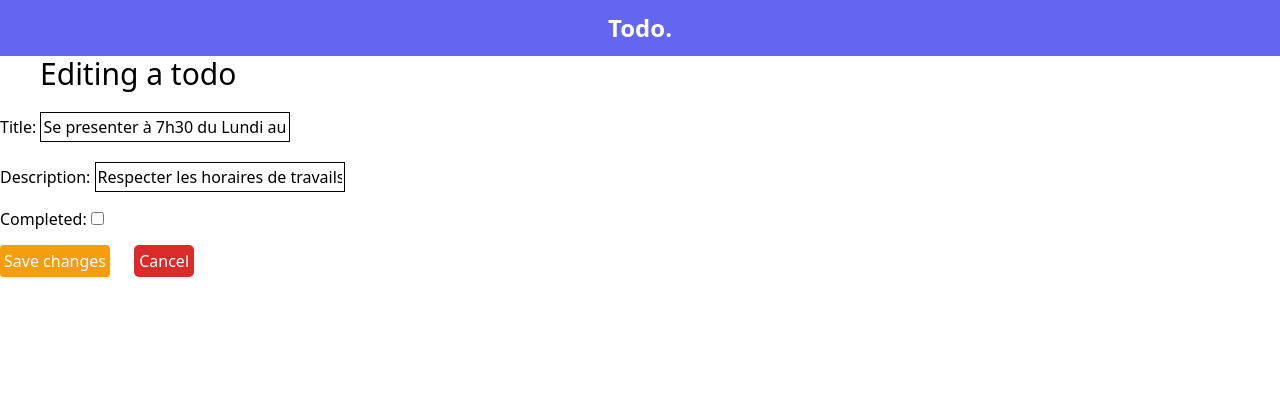
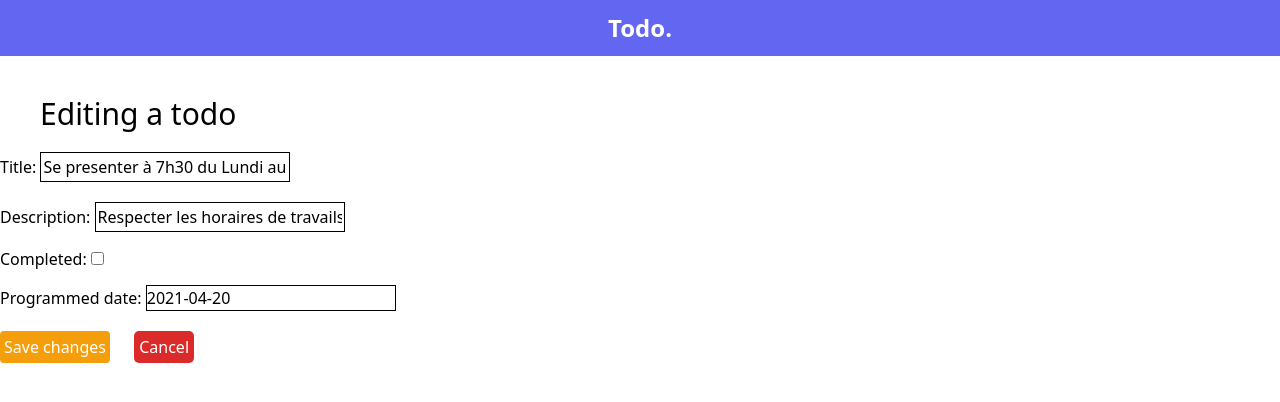
Before and after one commit to mathiam99/Django-todo-app, a Django app: page /edit/22 in a window 1280 px wide. Shown: the top 402 px of the page. Run offline with Django 3.2, Linux system fonts and the light colour scheme; data comes from the database, SQL or seed files in the repository; both versions use the stored data as it was after the commit.

Commit message:
adding a datetime field

```diff
--- a/todo/forms.py
+++ b/todo/forms.py
@@ -4,7 +4,7 @@ from .models import Todo
 class TodoForm(ModelForm):
     class Meta:
         model = Todo
-        fields = ('title','description','completed')
+        fields = ('title','description','completed', 'programmed_date')
         widgets = {
             'title': TextInput(attrs={'placeholder': 'Enter a todo here'}),
             'description': TextInput(attrs={'placeholder': 'Type the description...'}),
--- a/todo/models.py
+++ b/todo/models.py
@@ -1,4 +1,5 @@
 from django.db import models
+import datetime
 
 # Create your models here.
 class Todo(models.Model):
@@ -6,6 +7,7 @@ class Todo(models.Model):
     completed = models.BooleanField(default=False)
     posted_date = models.DateTimeField(auto_now_add=True)
     description = models.CharField(max_length=255)
+    programmed_date = models.DateField(auto_now=False, auto_now_add=False, default=datetime.datetime.now())
 
     def __str__(self):
         return self.title
--- a/todo/templates/todo/detail.html
+++ b/todo/templates/todo/detail.html
@@ -15,10 +15,11 @@
     </div>
 
     <div class="container p-10 bg-gray-100 mx-auto my-auto">
-        <p class="text-4xl">{{todo.title}}</p>
+        <p class="text-2xl">{{todo.title}}</p>
         <p class="font-extra-light text-gray-500 text-lg">{{todo.description}}</p>
         <p>Created at : {{todo.posted_date}}</p>
-        <p class="mb-10">Completed : {{todo.completed}}</p>
+        <p class="">Completed : {{todo.completed}}</p>
+        <p class="mb-5">Programmed date : {{todo.programmed_date}}</p>
 
         <a class="bg-green-600 text-white py-2 px-4 font-semibold rounded hover:bg-green-800" href="{% url 'home' %}">Back</a>
     </div>
--- a/todo/templates/todo/edit.html
+++ b/todo/templates/todo/edit.html
@@ -25,6 +25,12 @@
             margin-bottom: 20px;
         }
 
+        input#id_programmed_date{
+            margin-bottom: 20px;
+            border: 1px solid #000;
+            width: 250px;
+        }
+
         a{
             background-color: rgb(218, 42, 42);
             padding: 5px;
@@ -39,7 +45,7 @@
         <p class="text-2xl font-bold">Todo.</p>
     </div>
 
-    <p class="text-3xl mx-10">Editing a todo</p>
+    <p class="text-3xl mx-10 mt-10">Editing a todo</p>
     <div class="container mx-auto mt-5">
         <form action="" method="POST">
             {% csrf_token %}
--- a/todo/views.py
+++ b/todo/views.py
@@ -2,6 +2,7 @@ from django.shortcuts import render, redirect
 from .models import Todo
 from .forms import TodoForm
 # Create your views here.
+
 def index(request):
     todos = Todo.objects.all()
     counting = Todo.objects.count()
```
Also changed, not shown: todo/templates/todo/index.html (+8 -7 lines), db.sqlite3, todo/migrations/0003_todo_programmed_date.py (added).
